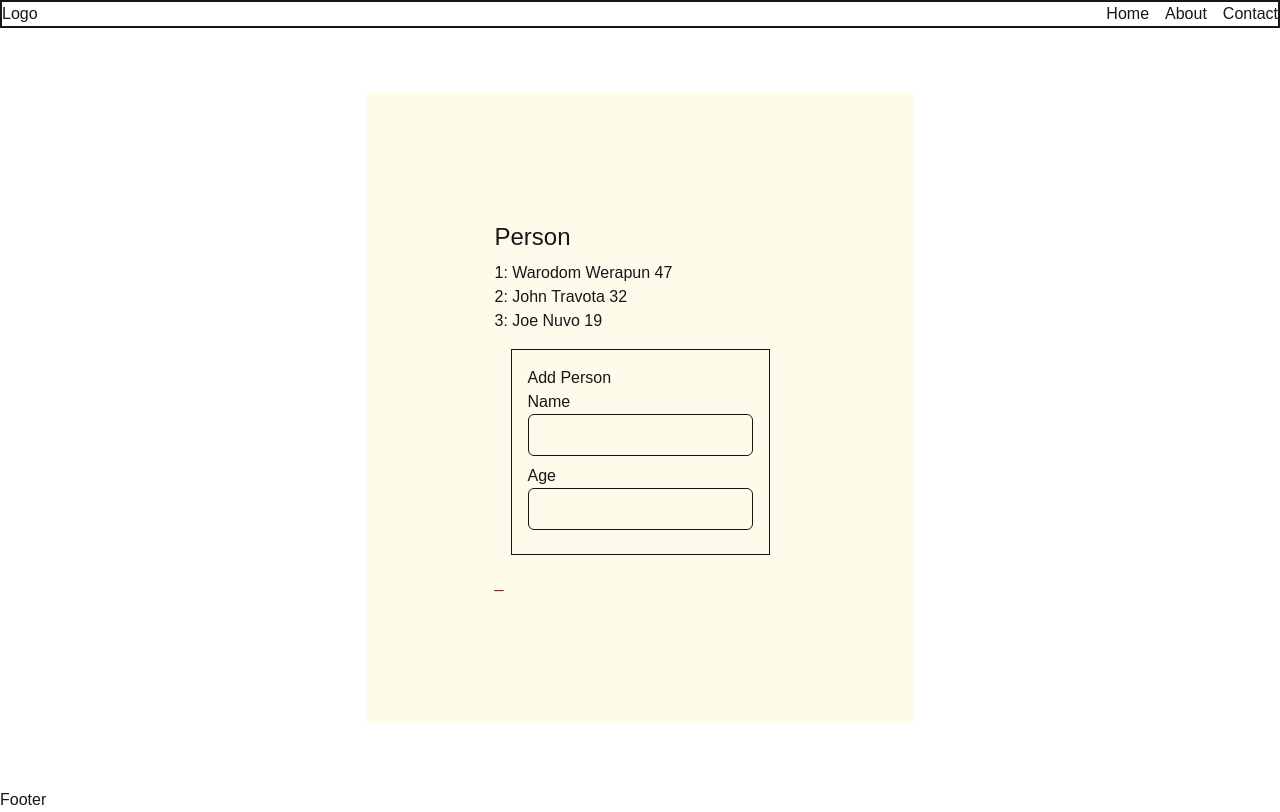
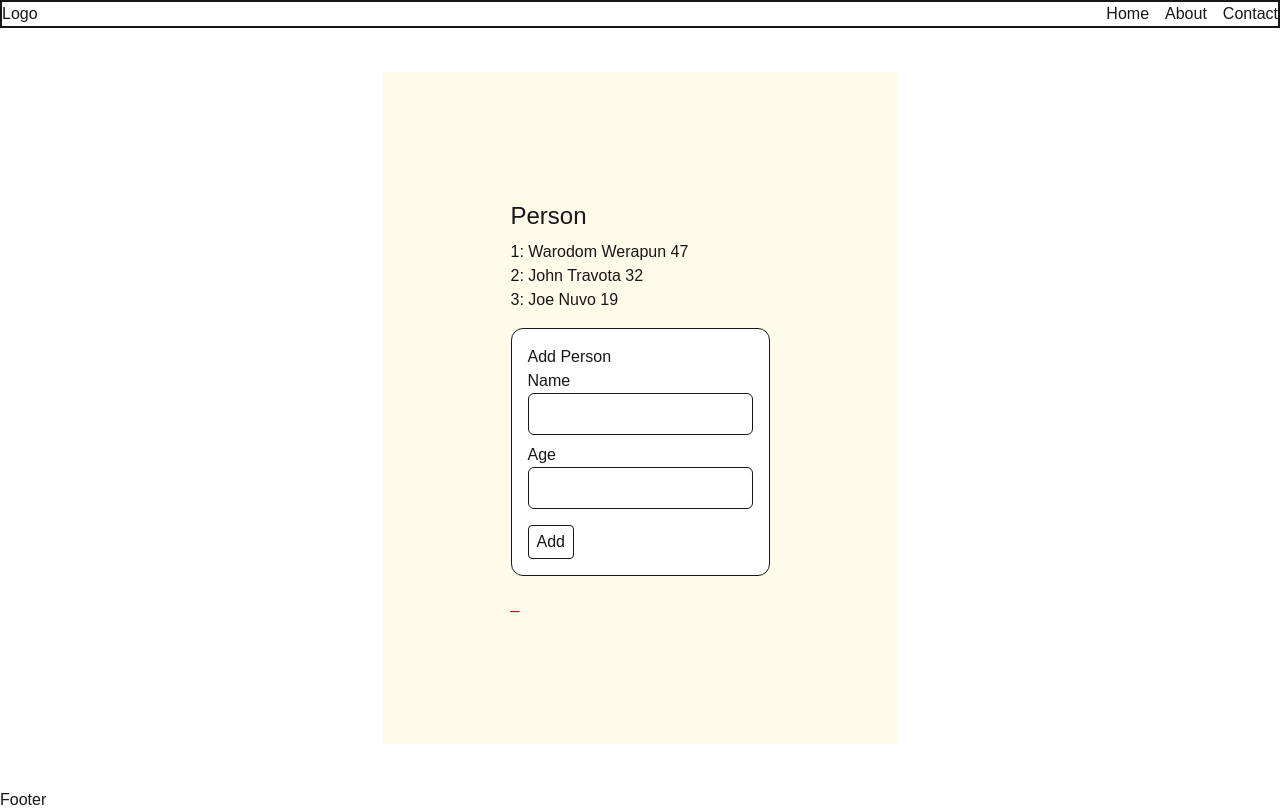
Before and after one commit to wwarodom/web_module_2026, a Next.js app in the folder 6_next_basic/my-app/: page /persons in a window 1280 px wide. Built offline with nearby package versions, Linux system fonts and the light colour scheme.

Commit message:
add button

```diff
--- a/6_next_basic/my-app/app/persons/page.tsx
+++ b/6_next_basic/my-app/app/persons/page.tsx
@@ -32,7 +32,7 @@ export default function PersonsPage() {
                 }
             </ul>
 
-            <div className="border p-4 m-4">
+            <div className="border p-4 my-4 bg-white rounded-xl">
                 <h1>Add Person</h1>
                 <div>
                     <label htmlFor="name">Name</label>
@@ -47,8 +47,13 @@ export default function PersonsPage() {
                 </div>
                 <div>
                     <input
-                        className="border p-2 mb-2 rounded-md"
+                        className="border p-2 mb-4 rounded-md"
                         type="number" name="age" />
+                </div>
+                <div>
+                    <button
+                        className="border px-2 py-1 rounded hover:shadow-xl"
+                    >Add</button>
                 </div>
             </div>
 
```
